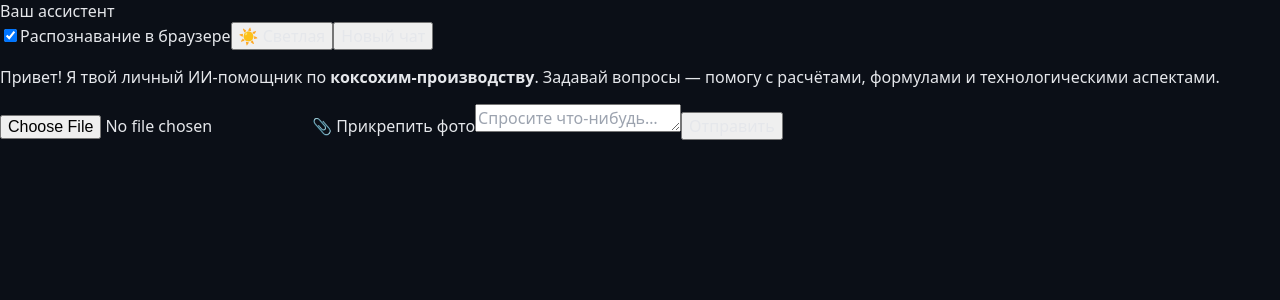
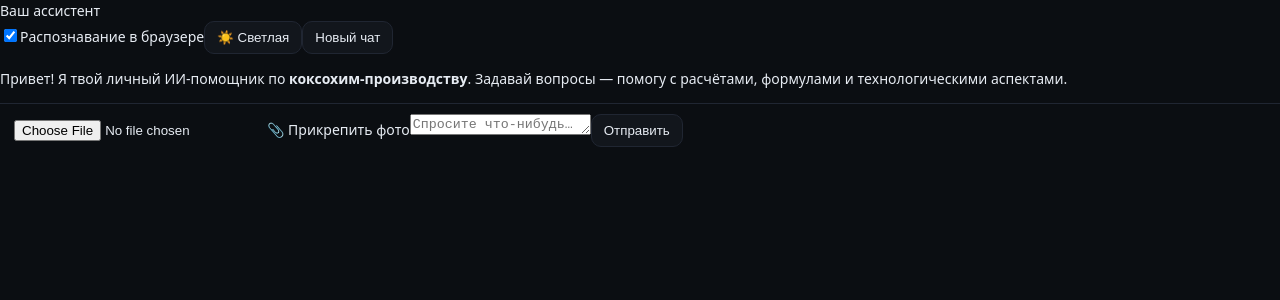
Before and after one commit to 89059043673d-ctrl/ai-assistant-chat, a Next.js app: page / in a window 1280 px wide. Shown: the top 300 px of the page. Built offline with nearby package versions, Linux system fonts and the light colour scheme.

Commit message:
Update globals.css

```diff
--- a/app/globals.css
+++ b/app/globals.css
@@ -1,64 +1,201 @@
-/* app/globals.css */
+/* app/globals.css — строгая, лаконичная тема. Без зависимостей. */
 
-/* Сброс и базовая типографика */
+:root {
+  --bg: #0b0e12;
+  --panel: #12161c;
+  --border: #202632;
+  --text: #e7ecf3;
+  --muted: #9aa6b2;
+  --primary: #3b82f6;  /* синий акцент */
+  --danger: #ef4444;
+  --shadow: 0 10px 30px rgba(0,0,0,.25);
+}
+
+html[data-theme="light"] {
+  --bg: #f8fafc;
+  --panel: #ffffff;
+  --border: #e5e7eb;
+  --text: #0f172a;
+  --muted: #4b5563;
+  --primary: #2563eb;
+  --danger: #dc2626;
+  --shadow: 0 6px 18px rgba(0,0,0,.06);
+}
+
 * { box-sizing: border-box; }
 html, body { height: 100%; }
 body {
   margin: 0;
-  font-family: system-ui, -apple-system, Segoe UI, Roboto, Ubuntu, Cantarell, "Noto Sans", Arial, "Apple Color Emoji", "Segoe UI Emoji";
-  -webkit-font-smoothing: antialiased;
-  -moz-osx-font-smoothing: grayscale;
+  background: var(--bg);
+  color: var(--text);
+  font: 14px/1.5 system-ui, -apple-system, Segoe UI, Roboto, Ubuntu, "Helvetica Neue", Arial, "Apple Color Emoji","Segoe UI Emoji";
 }
 
-/* Токены темы (по умолчанию темная/светлая через class на <html>) */
-:root {
-  --bg: #0b0f17;
-  --fg: #e5e7eb;
-  --muted: #9ca3af;
-  --card: #111827;
-  --border: #1f2937;
-  --accent: #3b82f6;
+/* Каркас приложения */
+.shell {
+  height: 100dvh;
+  display: grid;
+  grid-template-columns: 280px 1fr;
+  gap: 0;
 }
 
-html.light {
-  --bg: #ffffff;
-  --fg: #111827;
-  --muted: #6b7280;
-  --card: #f3f4f6;
-  --border: #e5e7eb;
-  --accent: #2563eb;
+@media (max-width: 900px) {
+  .shell { grid-template-columns: 1fr; }
+  .sidebar { position: fixed; inset: 0 auto 0 0; width: 80%; max-width: 320px; z-index: 40; transform: translateX(-100%); transition: .2s ease; }
+  .sidebar.open { transform: none; }
+  .sidebar-backdrop { content:""; position: fixed; inset:0; background: rgba(0,0,0,.35); backdrop-filter: blur(1px); z-index:39; }
 }
 
-html.dark {
-  --bg: #0b0f17;
-  --fg: #e5e7eb;
-  --muted: #9ca3af;
-  --card: #111827;
-  --border: #1f2937;
-  --accent: #3b82f6;
+.sidebar {
+  border-right: 1px solid var(--border);
+  background: var(--panel);
+  display: flex;
+  flex-direction: column;
+  min-width: 0;
 }
 
-/* Применение темы к странице */
-html, body {
-  background: var(--bg);
-  color: var(--fg);
+.sidebar__top {
+  display: flex;
+  align-items: center;
+  gap: 10px;
+  padding: 14px;
+  border-bottom: 1px solid var(--border);
 }
 
-/* Ссылки/кнопки наследуют тему */
-a { color: var(--accent); text-decoration: none; }
-a:hover { text-decoration: underline; }
-button, input, textarea, select { font: inherit; color: inherit; }
+.sidebar__title {
+  font-weight: 600;
+  letter-spacing: .2px;
+}
 
-/* Плейсхолдеры (чтобы были спокойного цвета) */
-::placeholder { color: var(--muted); opacity: 1; }
+.sidebar__list {
+  padding: 8px;
+  overflow: auto;
+  flex: 1;
+}
 
-/* Небольшие утилити-классы (можешь использовать где нужно) */
-.bg-card { background: var(--card); }
-.border-default { border-color: var(--border); }
-.text-muted { color: var(--muted); }
+.chat-item {
+  display: flex; align-items: center; gap: 8px;
+  padding: 10px 12px;
+  border: 1px solid var(--border);
+  border-radius: 10px;
+  background: transparent;
+  color: var(--text);
+  text-decoration: none;
+  cursor: pointer;
+  margin-bottom: 8px;
+}
+.chat-item:hover { border-color: var(--primary); }
+.chat-item.active { border-color: var(--primary); background: color-mix(in srgb, var(--primary) 10%, transparent); }
 
-/* Плавные переходы цветов после первого рендера (по желанию)
-   Если где-то захочешь включить — добавь класс 'theme-ready' на <html>. */
-html.theme-ready * {
-  transition: background-color .2s ease, color .2s ease, border-color .2s ease;
+.sidebar__bottom {
+  border-top: 1px solid var(--border);
+  padding: 12px 14px;
+  display: grid;
+  grid-template-columns: 1fr auto;
+  gap: 8px;
 }
+
+/* Контент чата */
+.chat {
+  display: grid;
+  grid-template-rows: auto 1fr auto;
+  min-height: 100dvh;
+}
+
+.chat__top {
+  display: flex; align-items: center; gap: 10px;
+  padding: 14px 18px; border-bottom: 1px solid var(--border);
+  background: var(--panel);
+}
+
+.spacer { flex: 1; }
+
+.btn, button.btn {
+  border: 1px solid var(--border);
+  background: var(--panel);
+  color: var(--text);
+  padding: 8px 12px;
+  border-radius: 10px;
+  cursor: pointer;
+}
+.btn:hover { border-color: var(--primary); }
+
+.btn--primary {
+  border-color: var(--primary);
+}
+.btn--danger { border-color: var(--danger); color: var(--danger); }
+
+.theme-toggle { width: 36px; height: 36px; display:grid; place-items:center; border-radius: 10px; }
+
+.messages {
+  padding: 16px 18px 120px;
+  overflow: auto;
+}
+
+.bubble {
+  max-width: 820px;
+  padding: 12px 14px;
+  border: 1px solid var(--border);
+  background: var(--panel);
+  border-radius: 14px;
+  box-shadow: var(--shadow);
+}
+.bubble + .bubble { margin-top: 10px; }
+.bubble--me { border-color: var(--primary); }
+
+.bubble__role { font-size: 12px; color: var(--muted); margin-bottom: 6px; }
+
+.composer {
+  position: sticky; bottom: 0;
+  padding: 10px 14px;
+  border-top: 1px solid var(--border);
+  background: linear-gradient(to top, var(--bg) 70%, transparent);
+}
+
+.composer__inner {
+  display: grid;
+  grid-template-columns: auto 1fr auto;
+  gap: 10px;
+  align-items: end;
+  background: var(--panel);
+  border: 1px solid var(--border);
+  border-radius: 14px;
+  padding: 8px;
+}
+
+.toolbar {
+  display: flex; gap: 6px; align-items: center;
+}
+
+.icon-btn {
+  width: 36px; height: 36px; display:grid; place-items:center;
+  border: 1px solid var(--border);
+  border-radius: 10px; background: transparent; color: var(--text);
+  cursor: pointer;
+}
+.icon-btn:hover { border-color: var(--primary); }
+
+.input {
+  width: 100%;
+  resize: none;
+  background: transparent;
+  border: none;
+  color: var(--text);
+  font: inherit;
+  outline: none;
+  padding: 6px 8px;
+  max-height: 160px;
+}
+.send-btn { padding: 10px 14px; border-radius: 10px; }
+.placeholder { color: var(--muted); }
+
+.tag {
+  display: inline-flex; align-items:center; gap:6px;
+  padding: 4px 8px;
+  border: 1px dashed var(--border);
+  border-radius: 8px;
+  font-size: 12px;
+  color: var(--muted);
+}
+
+.hr { height: 1px; background: var(--border); margin: 10px 0; border: 0; }
```
